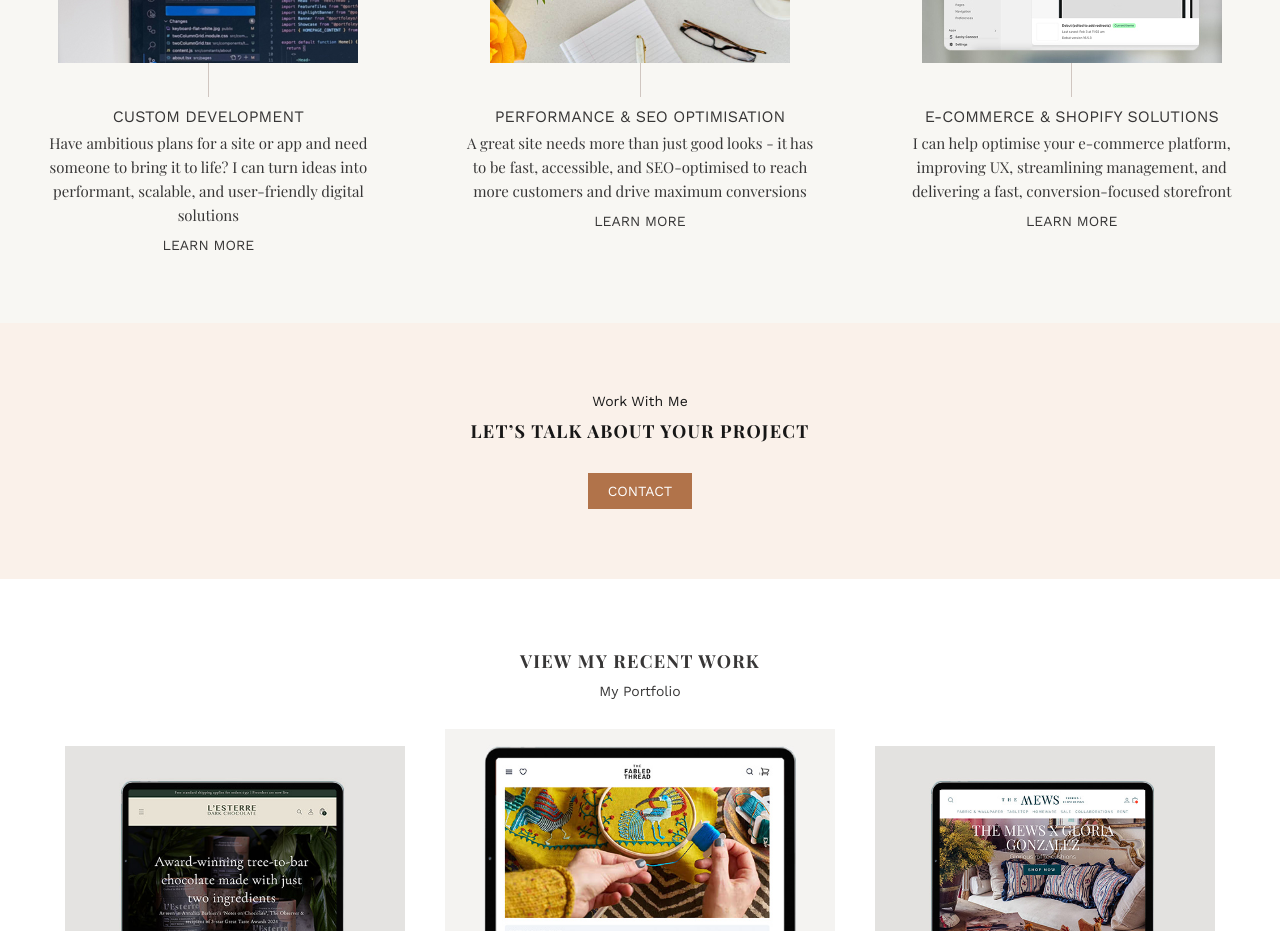
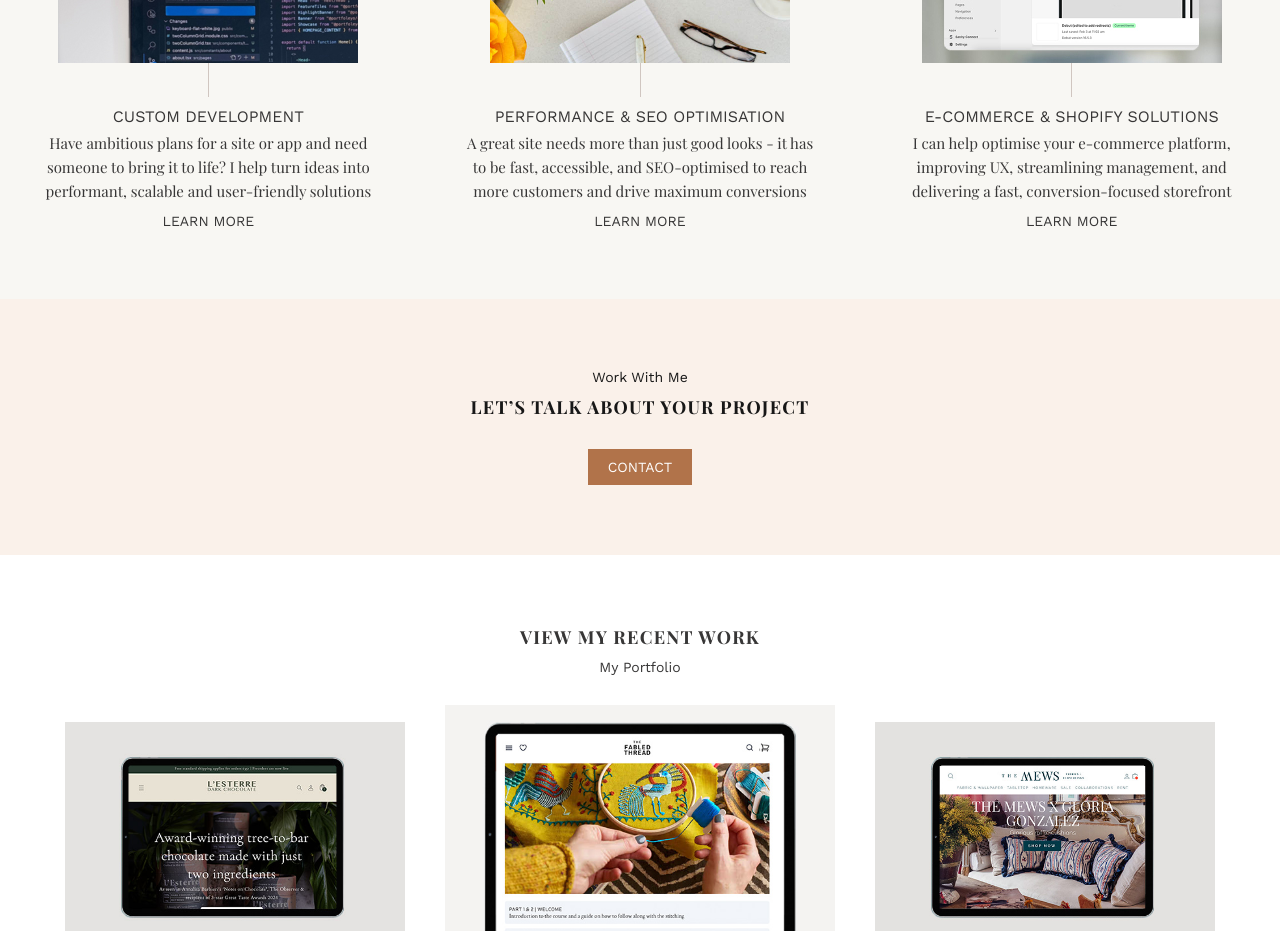
Before and after one commit to lindsayfoley/portfoleyo, a Next.js app: page / in a window 1280 px wide. Shown: the part 920-1851 px from the top of the page. Built offline with nearby package versions, Linux system fonts and the light colour scheme; a web font is replaced by a local one.

Commit message:
editing copy

```diff
--- a/src/constants/homepage/content.ts
+++ b/src/constants/homepage/content.ts
@@ -32,7 +32,7 @@ export const HOMEPAGE_CONTENT = {
         alt: "",
         title: "Custom Development",
         description:
-          "Have ambitious plans for a site or app and need someone to bring it to life? I can turn ideas into performant, scalable, and user-friendly digital solutions",
+          "Have ambitious plans for a site or app and need someone to bring it to life? I help turn ideas into performant, scalable and user-friendly solutions",
         href: "/services",
       },
       {
```
